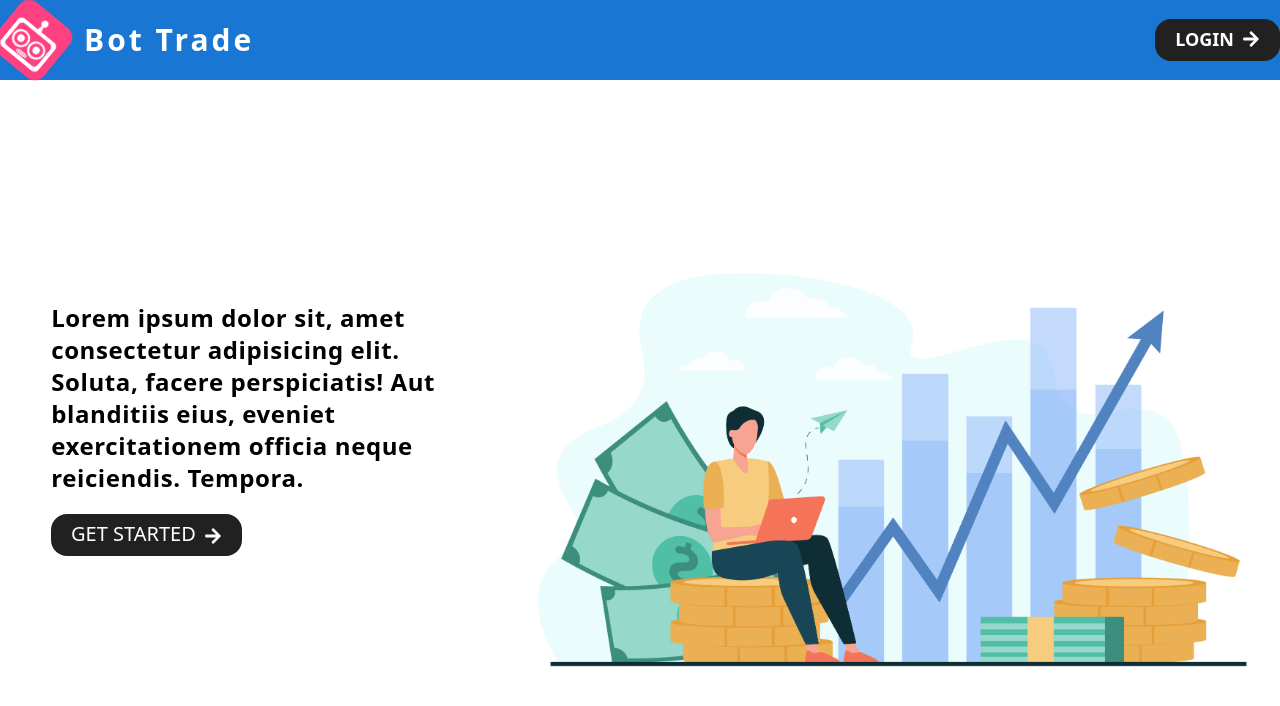
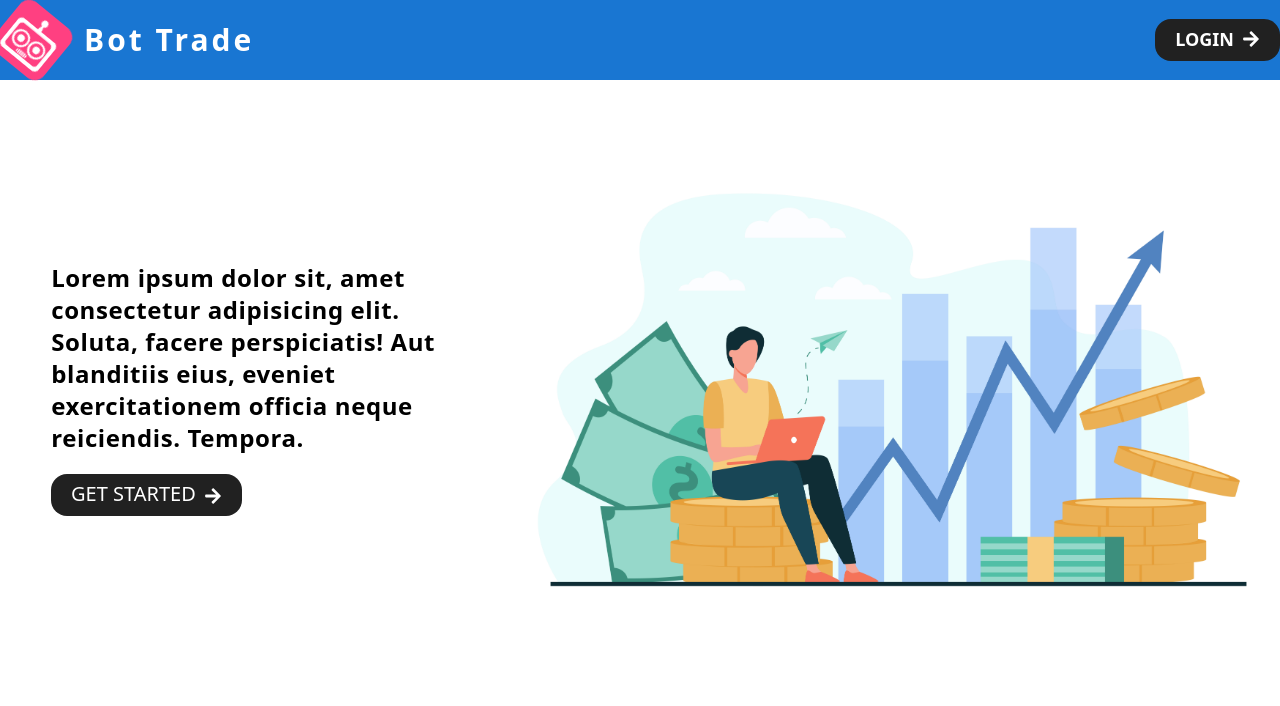
Before and after one commit to Tao-Toxicboy19/project-bot-fn, a React (Vite) app: page / in a window 1280 px wide. Shown: the top 706 px of the page. Built offline with nearby package versions, Linux system fonts and the light colour scheme.

Commit message:
update stock cache

```diff
--- a/src/components/pages/HeroPage/HeroPage.tsx
+++ b/src/components/pages/HeroPage/HeroPage.tsx
@@ -38,7 +38,7 @@ export default function HeroPage({ }: Props) {
                         </div>
                     </div>
                 </div>
-                <div className="flex justify-end mt-20 w-3/5">
+                <div className="flex justify-end w-3/5">
                     <img
                         src={HeroImage}
                         alt="hero"
```
